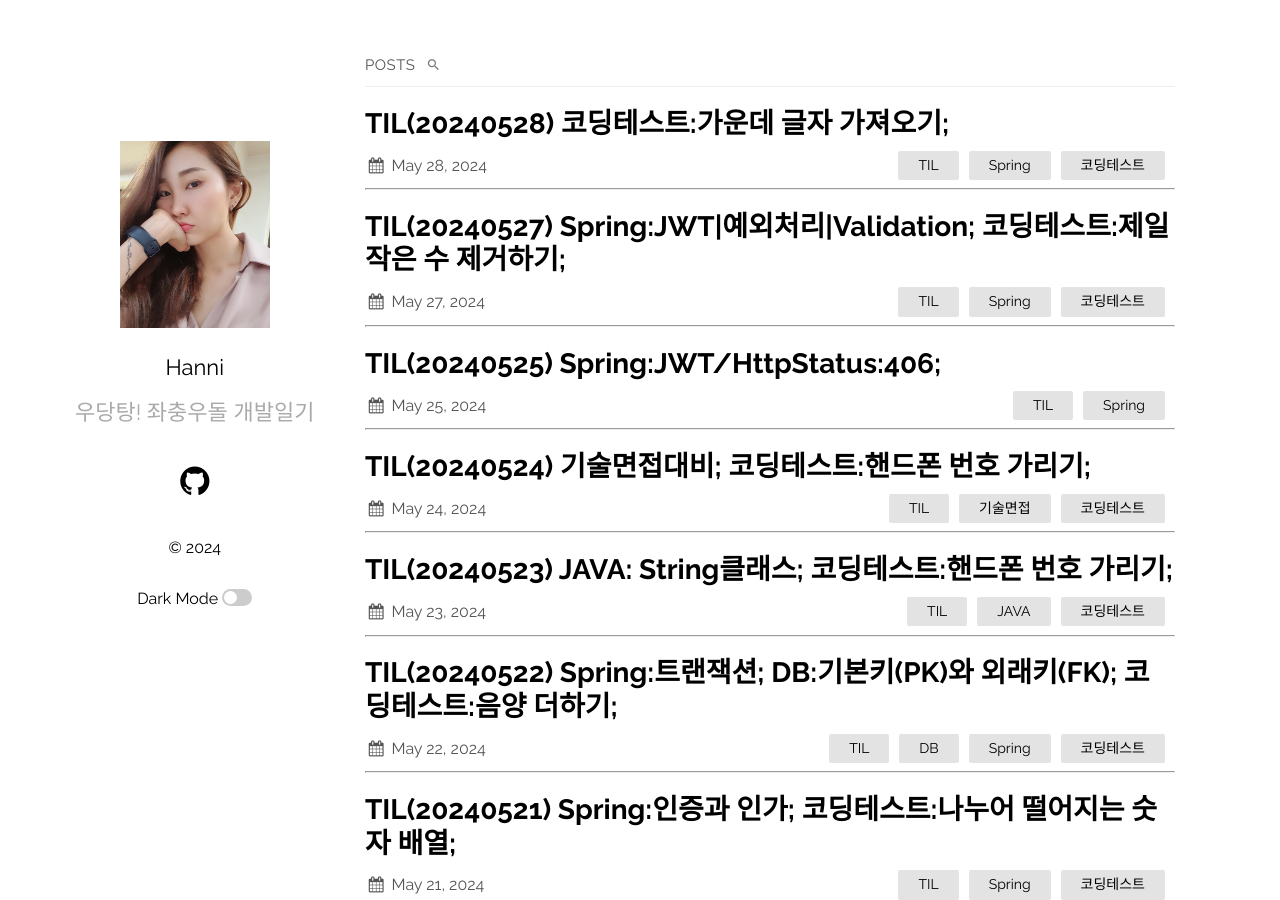
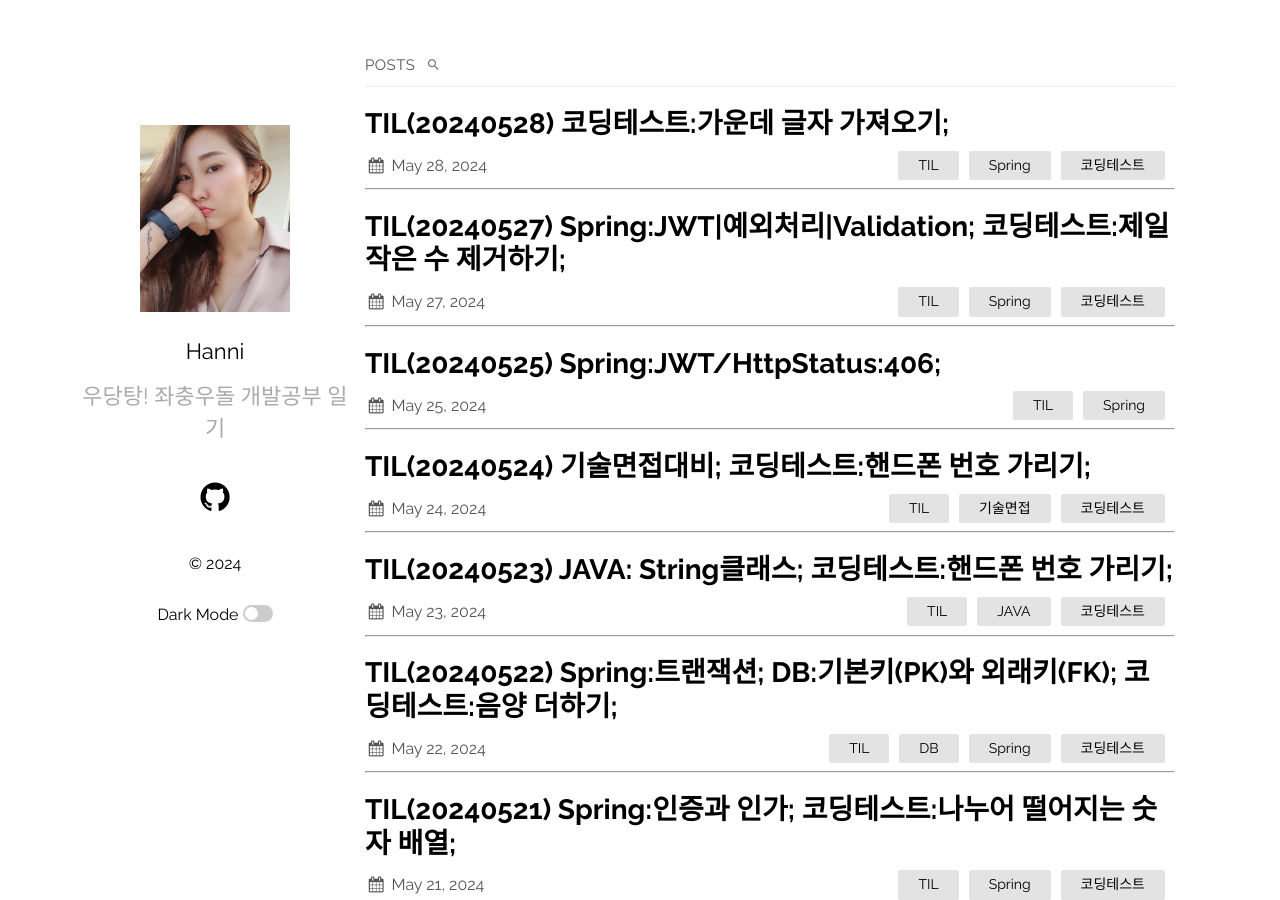
Before and after one commit to HaejungHan/HaejungHan.previous.blog, a Jekyll site: the page built from index.md, in a window 1280 px wide and 900 px high. Built offline with Jekyll 4.4.1, drawn with Linux system fonts in a browser that asks for light colours.

Commit message:
마지막 수정

```diff
--- a/_config.yml
+++ b/_config.yml
@@ -13,7 +13,7 @@ sass:
   sass_dir: _sass
 plainwhite:
   name: Hanni
-  tagline: 우당탕! 좌충우돌 개발일기
+  tagline: 우당탕! 좌충우돌 개발공부 일기
   date_format: "%b %-d, %Y"
   sitemap: true # set to true to generate sitemap.xml content
   search: true # set to true to enable searchbar
```
